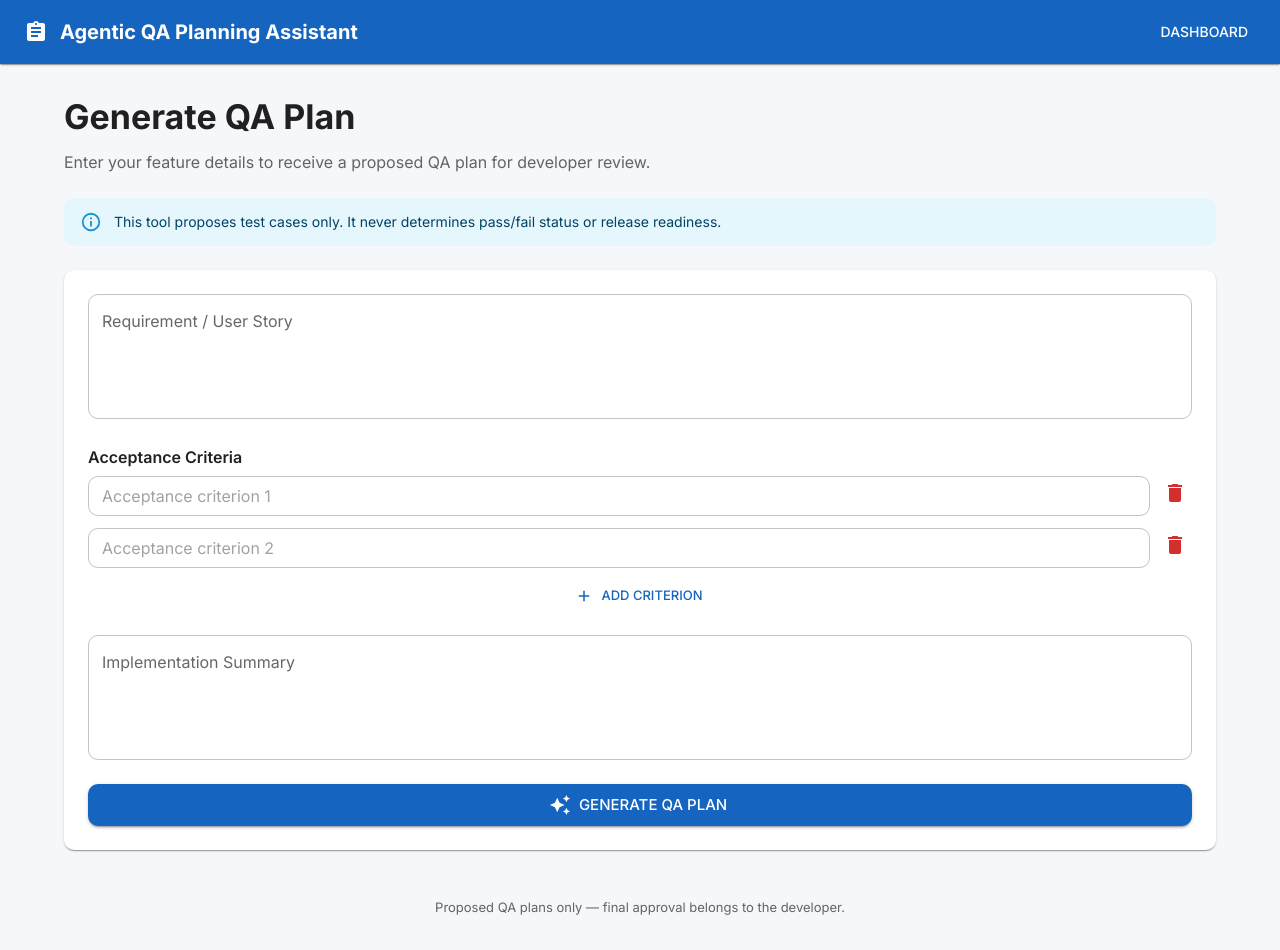
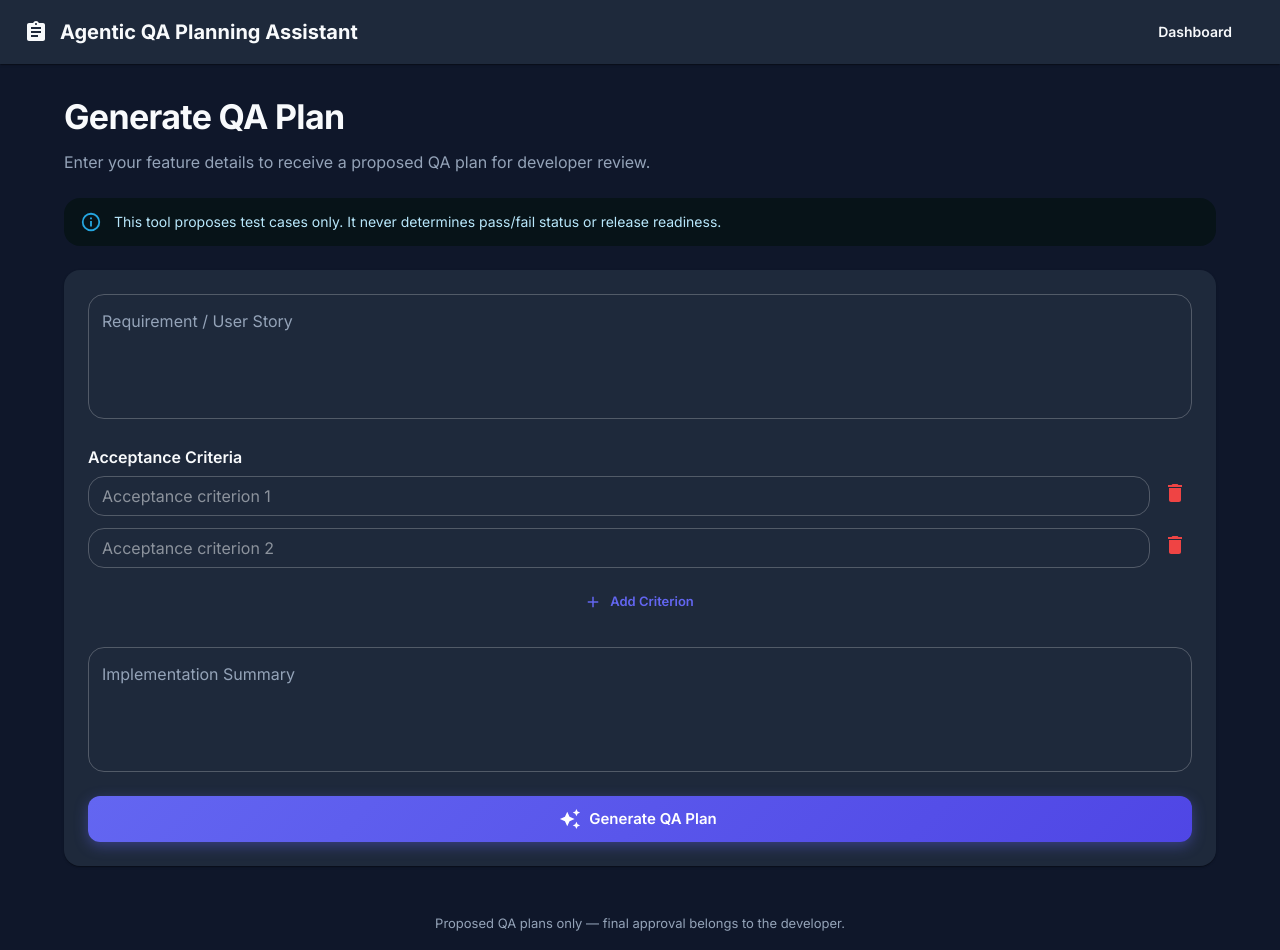
Before and after one commit to barathrex/agentic-qa-planner-frontend, a React (Vite) app: page / in a window 1280 px wide. Built offline with nearby package versions, Linux system fonts and the light colour scheme; no server answers.

Commit message:
Initial commit: React Vite TypeScript Material UI frontend

```diff
--- a/src/theme.ts
+++ b/src/theme.ts
@@ -2,15 +2,94 @@ import { createTheme } from '@mui/material/styles';
 
 const theme = createTheme({
   palette: {
-    mode: 'light',
-    primary: { main: '#1565c0' },
-    secondary: { main: '#7b1fa2' },
-    background: { default: '#f5f7fa', paper: '#ffffff' },
+    mode: 'dark',
+    primary: {
+      main: '#6366f1',
+      light: '#818cf8',
+      dark: '#4f46e5',
+    },
+    secondary: {
+      main: '#ec4899',
+      light: '#f472b6',
+      dark: '#db2777',
+    },
+    background: {
+      default: '#0f172a',
+      paper: '#1e293b',
+    },
+    text: {
+      primary: '#f8fafc',
+      secondary: '#94a3b8',
+    },
+    success: {
+      main: '#10b981',
+    },
+    warning: {
+      main: '#f59e0b',
+    },
+    error: {
+      main: '#ef4444',
+    },
   },
   typography: {
-    fontFamily: '"Inter", "Roboto", "Helvetica", "Arial", sans-serif',
+    fontFamily: '"Outfit", "Inter", "Roboto", sans-serif',
+    h4: {
+      fontWeight: 700,
+      letterSpacing: '-0.02em',
+    },
+    h6: {
+      fontWeight: 600,
+    },
+    button: {
+      textTransform: 'none',
+      fontWeight: 600,
+    },
   },
-  shape: { borderRadius: 10 },
+  shape: { borderRadius: 16 },
+  components: {
+    MuiCard: {
+      styleOverrides: {
+        root: {
+          backgroundImage: 'linear-gradient(135deg, rgba(30, 41, 59, 0.9) 0%, rgba(15, 23, 42, 0.8) 100%)',
+          backdropFilter: 'blur(12px)',
+          border: '1px solid rgba(255, 255, 255, 0.08)',
+          boxShadow: '0 8px 32px 0 rgba(0, 0, 0, 0.37)',
+          transition: 'all 0.3s ease-in-out',
+          '&:hover': {
+            borderColor: 'rgba(99, 102, 241, 0.4)',
+            boxShadow: '0 12px 40px 0 rgba(99, 102, 241, 0.15)',
+          },
+        },
+      },
+    },
+    MuiButton: {
+      styleOverrides: {
+        root: {
+          borderRadius: '12px',
+          padding: '10px 24px',
+          transition: 'all 0.2s ease-in-out',
+          '&:hover': {
+            transform: 'translateY(-2px)',
+          },
+        },
+        containedPrimary: {
+          background: 'linear-gradient(135deg, #6366f1 0%, #4f46e5 100%)',
+          boxShadow: '0 4px 14px 0 rgba(99, 102, 241, 0.39)',
+          '&:hover': {
+            background: 'linear-gradient(135deg, #818cf8 0%, #6366f1 100%)',
+            boxShadow: '0 6px 20px 0 rgba(99, 102, 241, 0.5)',
+          },
+        },
+      },
+    },
+    MuiPaper: {
+      styleOverrides: {
+        root: {
+          backgroundImage: 'none',
+        },
+      },
+    },
+  },
 });
 
 export default theme;
```
